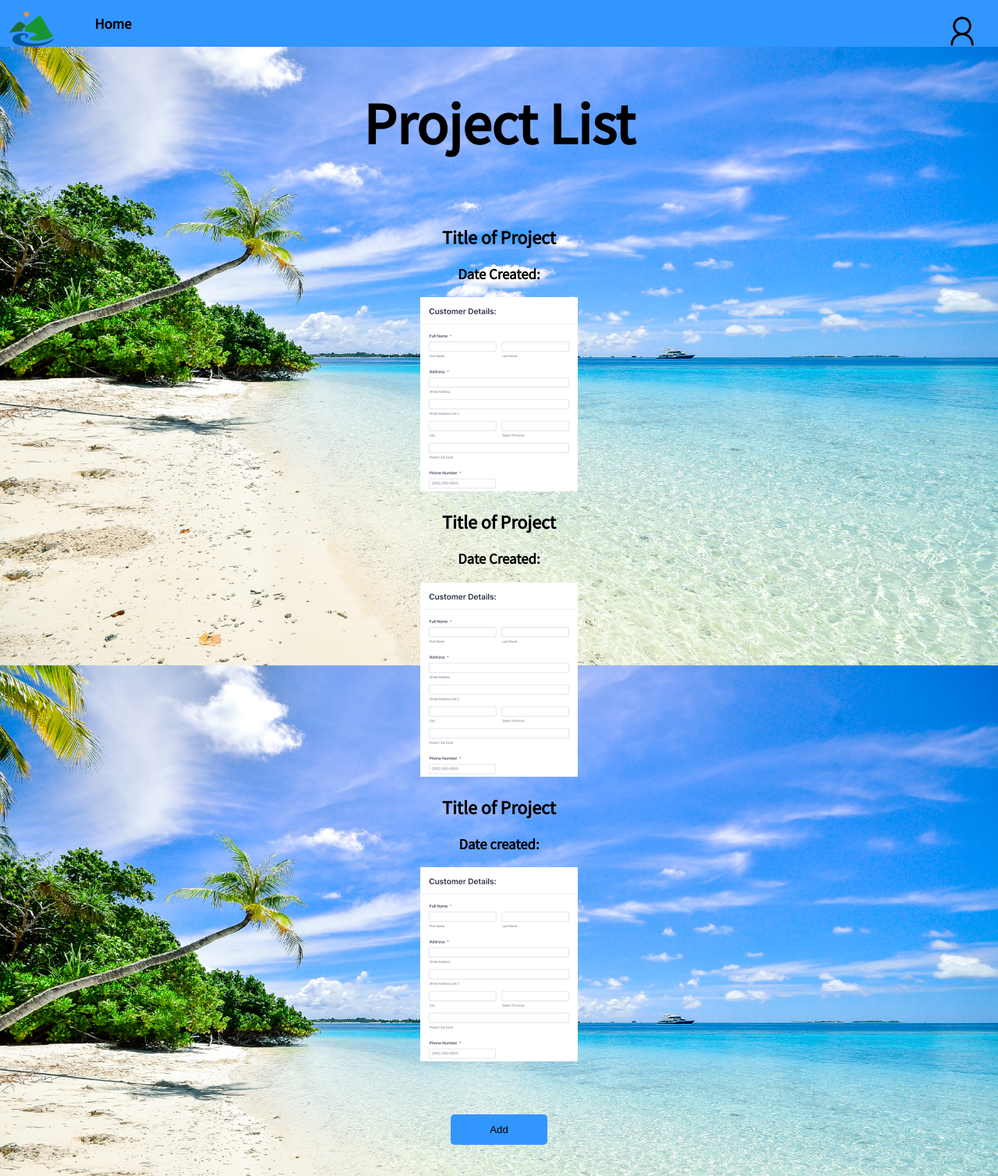
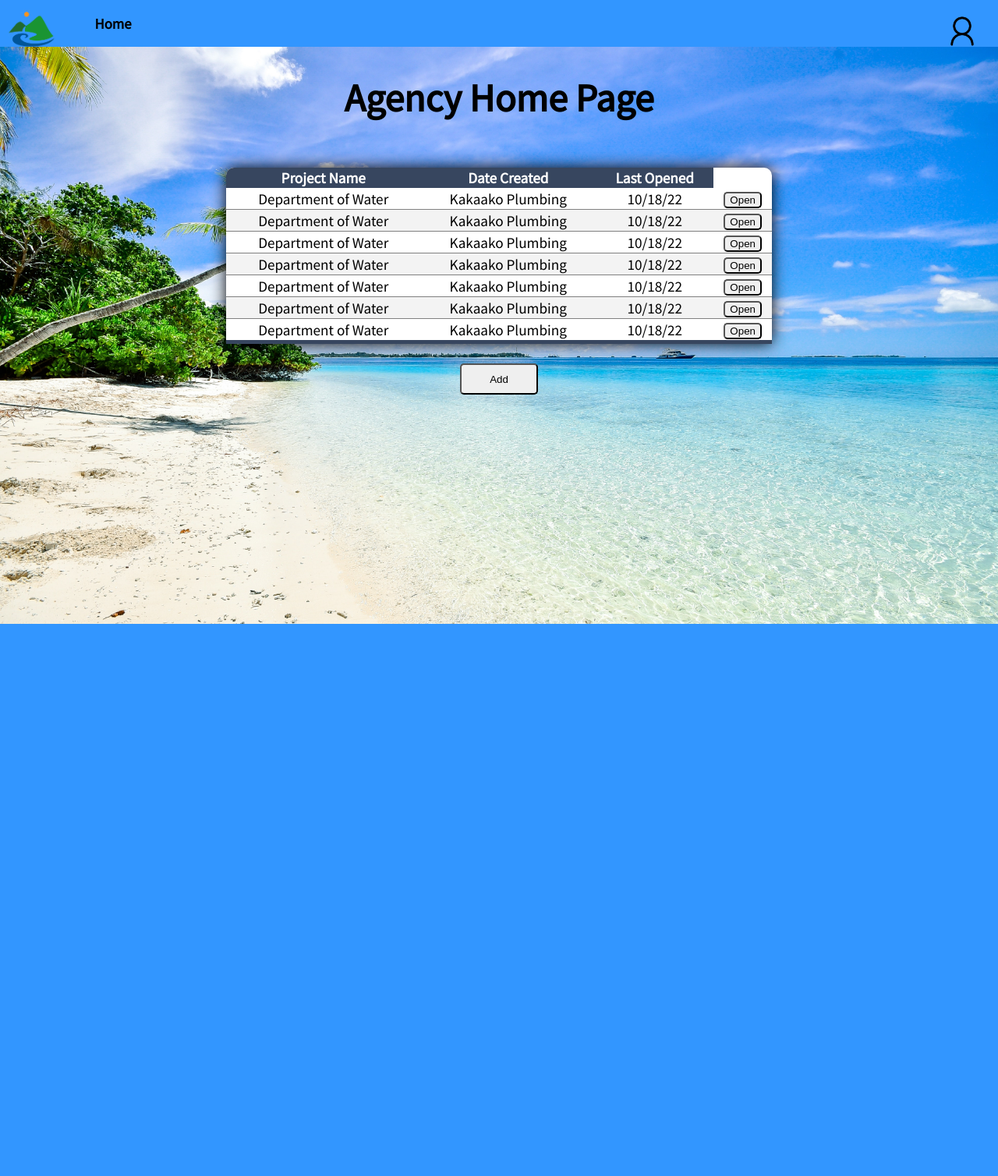
Before and after one commit to nooyh/MeneDevs, a Node server app: page /agency/ in a window 1280 px wide. Shown: the whole page at 78% size. After the commit the page ends 800 px from the top, so only its background shows below. Run offline with Node 20, Linux system fonts and the light colour scheme; some libraries are stand-ins or nearby versions.

Commit message:
admin logs and agency home new formatting

```diff
--- a/public/stylesheets/agent-home-style.css
+++ b/public/stylesheets/agent-home-style.css
@@ -1,28 +1,55 @@
-.project-picture {
-    margin: 5%;
+button {
+    border-radius: 5px;
 }
 
-button {
-    padding: 12px 50px;
-    border: none;
-    border-radius: 5px;
-    background-color: #3296ff;
+#add-button{
+    height: 40px;
+    width: 100px;
 }
 
 button:hover {
-    background-color: #267cd8;
+    background-color: rgb(212, 207, 207);
 }
 
 h1 {
-    font-size: 75px;
+    font-size: 50px;
 }
 
-.project-picture {
-    display: flex;
-    justify-content: space-around;
-    flex-direction: column;
+.background {
+    display:flex;
+    justify-content: center;
+}
+.table-content {
+    border-collapse: collapse;
+    background-color: white;
+    margin: 25px 0;
+    font-size: 1.2em;
+    min-width: 700px;
+    border-radius: 10px 10px 0 0;
+    overflow: hidden;
+    box-shadow: 0 0 20px black;
 }
 
-input:hover {
-    outline: 2px solid grey;
+.table-content thead tr {
+    background-color: #37465F;
+    color: white;
+    text-align: center;
+    font-weight: bold;
 }
+
+.table-content th
+.table-content td {
+    padding: 12px 15px;
+}
+
+.table-content tbody tr {
+    border-bottom: 1px solid grey;
+}
+
+.table-content tbody tr:nth-of-type(even) {
+    background-color: #f3f3f3;
+}
+
+.table-content tbody tr:last-of-type{
+    border-bottom: 5px solid #37465F;
+}
--- a/views/agency-reports.ejs
+++ b/views/agency-reports.ejs
@@ -12,49 +12,91 @@
 
 <body>
     <!-----Navigation Bar----->
-    <section id="nav-bar" class="no-touch">
+    <section id="nav-bar">
         <div id="bar">
             <img id="hidotLogo" height="50px" src="/images/logo.jpg" />
         </div>
     </section>
 
     <main>
-        <h1>Project List</h1>
-        <div class="project-picture">
-            <!--place holder pictures for now-->
-            <div>
-                <h2>Title of Project</h2>
-                <h3>Date Created:</h3>
-                <a href="">
-                    <input type="image" src="/images/form-place-holder.png" alt="Picture of project location" />
-                </a>
-            </div>
-            <div>
-                <h2>Title of Project</h2>
-                <h3>Date Created:</h3>
-                <a href="">
-                    <input type="image" src="/images/form-place-holder.png" alt="Picture of project location" />
-                </a>
-            </div>
-            <div>
-                <h2>Title of Project</h2>
-                <h3>Date created:</h3>
-                <a href="">
-                    <input type="image" src="/images/form-place-holder.png" alt="Picture of project location" />
-                </a>
-            </div>
+        <h1>Agency Home Page</h1>
+        <div class="background">
+            <table class="table-content">
+                <!-- Ask how to make an if statement for adding rows and columns. -->
+                <thead>
+                    <tr>
+                        <th>Project Name</th>
+                        <th>Date Created</th>
+                        <th>Last Opened</th>
+                    </tr>
+                </thead>
+                <!--Example agency with filled out info-->
+                <tbody>
+                    <tr id="project1">
+                        <td>Department of Water</td>
+                        <td>Kakaako Plumbing</td>
+                        <td>10/18/22</td>
+                        <td>
+                            <button>Open</button>
+                        </td>
+                    </tr>
+                    <tr id="project2">
+                        <td>Department of Water</td>
+                        <td>Kakaako Plumbing</td>
+                        <td>10/18/22</td>
+                        <td>
+                            <button>Open</button>
+                        </td>
+                    </tr>
+                    <tr id="project3">
+                        <td>Department of Water</td>
+                        <td>Kakaako Plumbing</td>
+                        <td>10/18/22</td>
+                        <td>
+                            <button>Open</button>
+                        </td>
+                    </tr>
+                    <tr id="project4">
+                        <td>Department of Water</td>
+                        <td>Kakaako Plumbing</td>
+                        <td>10/18/22</td>
+                        <td>
+                            <button>Open</button>
+                        </td>
+                    </tr>
+                    <tr id="project5">
+                        <td>Department of Water</td>
+                        <td>Kakaako Plumbing</td>
+                        <td>10/18/22</td>
+                        <td>
+                            <button>Open</button>
+                        </td>
+                    </tr>
+                    <tr id="project6">
+                        <td>Department of Water</td>
+                        <td>Kakaako Plumbing</td>
+                        <td>10/18/22</td>
+                        <td>
+                            <button>Open</button>
+                        </td>
+                    </tr>
+                    <tr id="project7">
+                        <td>Department of Water</td>
+                        <td>Kakaako Plumbing</td>
+                        <td>10/18/22</td>
+                        <td>
+                            <button>Open</button>
+                        </td>
+                    </tr>
+                </tbody>
+            </table>
         </div>
-
-        <button id="addReport">Add</button>
+        <button id="add-button">Add</button>
         <br><br><br>
     </main>
 
     <script>
         const accountType = '<%- accountType %>';
-        const allReports = JSON.parse('<%- JSON.stringify(allReports) %>');
     </script>
     <script src="/javascripts/nav-bar.js"></script>
     <script src="/javascripts/agency.js"></script>
-</body>
-
-</html>
```
Also changed, not shown: public/stylesheets/admin-logs-page.css (+28 -24 lines), public/stylesheets/agent-home.css (deleted, +0 -32 lines), views/admin-logs.ejs (+18 -26 lines).
